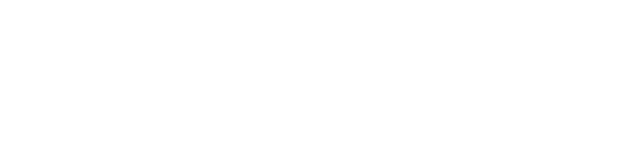
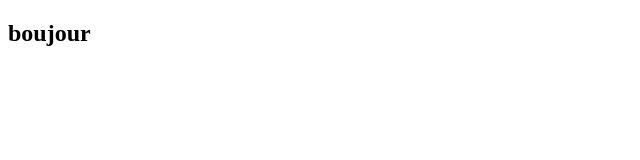
Before and after one commit to Mike5449/TP4emAnnee, a plain HTML site: page index.html in a window 1280 px wide. Shown: the whole page, without its empty margins (0-640 px from the left). Drawn offline with Linux system fonts and the light colour scheme.

Commit message:
Update index.html

```diff
--- a/index.html
+++ b/index.html
@@ -7,6 +7,6 @@
     <title>Document</title>
 </head>
 <body>
-
+    <h2> boujour</>
 </body>
 </html>
```
